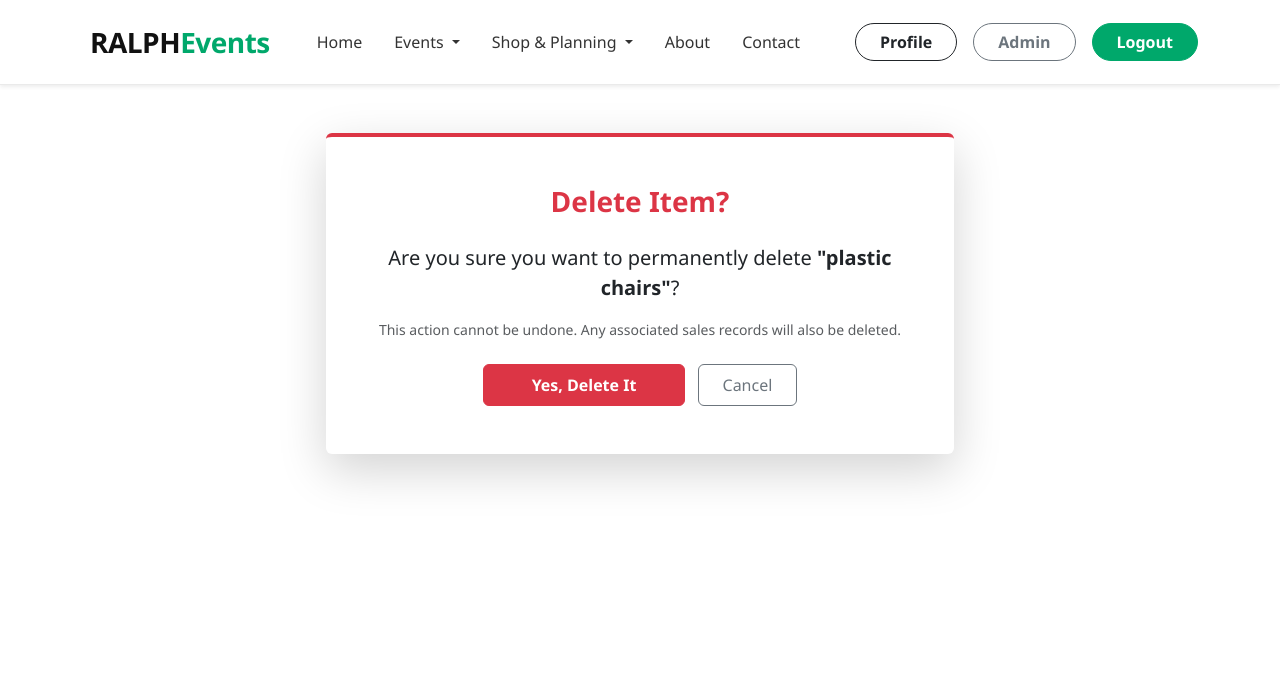
After one commit to kev1ralph/ralphevents, a Django app: page /inventory/delete/1/ in a window 1280 px wide. The commit adds this page. Shown: the top 694 px of the page. Run offline with Django 5.2, Linux system fonts and the light colour scheme; a user stored in the database is signed in; data comes from the database, SQL or seed files in the repository; some libraries are stand-ins or nearby versions.

Commit message:
Added delete inventory item feature

```diff
--- a/EventLaunch/urls.py
+++ b/EventLaunch/urls.py
@@ -14,6 +14,7 @@ urlpatterns = [
     path('about/', views.about_view, name='about'),
     path('contact/', views.contact_view, name='contact'),
     path('inventory/sale/<int:item_id>/', views.record_sale, name='record_sale'),
+    path('inventory/delete/<int:item_id>/', views.delete_inventory_item, name='delete_inventory_item'),
 
     # Home & events
     path('', views.home, name='home'),
--- a/EventLaunch/views.py
+++ b/EventLaunch/views.py
@@ -440,3 +440,15 @@ def about_view(request):
 
 def contact_view(request):
         return render(request, 'events/contact.html')
+
+
+@login_required
+def delete_inventory_item(request, item_id):
+    item = get_object_or_404(InventoryItem, id=item_id)
+
+    if request.method == 'POST':
+        item.delete()
+        messages.success(request, f"'{item.name}' was deleted from inventory")
+        return redirect('inventory_list')
+
+    return render(request, 'events/delete_inventory.html', {'item': item})
--- /dev/null
+++ b/templates/events/delete_inventory.html
@@ -0,0 +1,22 @@
+{% extends 'base.html' %}
+{% block title %}Delete Item{% endblock %}
+
+{% block content %}
+<div class="row justify-content-center mt-5 mb-5">
+  <div class="col-md-6">
+    <div class="card shadow-lg border-0 border-top border-danger border-4">
+      <div class="card-body p-5 text-center">
+        <h3 class="fw-bold text-danger mb-4">Delete Item?</h3>
+        <p class="fs-5">Are you sure you want to permanently delete <strong>"{{ item.name }}"</strong>?</p>
+        <p class="text-muted small">This action cannot be undone. Any associated sales records will also be deleted.</p>
+
+        <form method="post" class="mt-4">
+          {% csrf_token %}
+          <button type="submit" class="btn btn-danger px-5 py-2 fw-bold">Yes, Delete It</button>
+          <a href="{% url 'inventory_list' %}" class="btn btn-outline-secondary px-4 py-2 ms-2">Cancel</a>
+        </form>
+      </div>
+    </div>
+  </div>
+</div>
+{% endblock %}
--- a/templates/events/inventory.html
+++ b/templates/events/inventory.html
@@ -35,9 +35,11 @@
 
         <td>UGX{{ item.price_per_day }}</td>
         <td class="fw-bold text-success">UGX{{ item.total_sales }}</td>
-        <td>{{ item.added_at|date:"M d, Y" }}</td>
         <td class="text-center">
-            <a href="{% url 'record_sale' item.id %}" class="btn btn-sm btn-outline-success">Record Sale</a>
+            <div class="d-flex justify-content-center gap-2">
+                <a href="{% url 'record_sale' item.id %}" class="btn btn-sm btn-outline-success">Record Sale</a>
+                <a href="{% url 'delete_inventory_item' item.id %}" class="btn btn-sm btn-outline-danger">Delete</a>
+            </div>
         </td>
     </tr>
     {% empty %}
```
